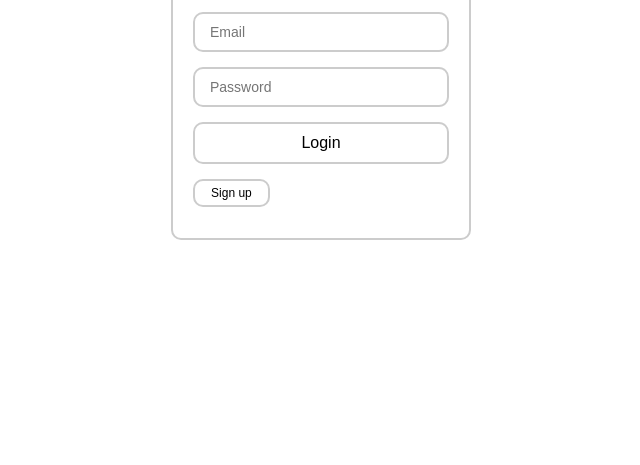
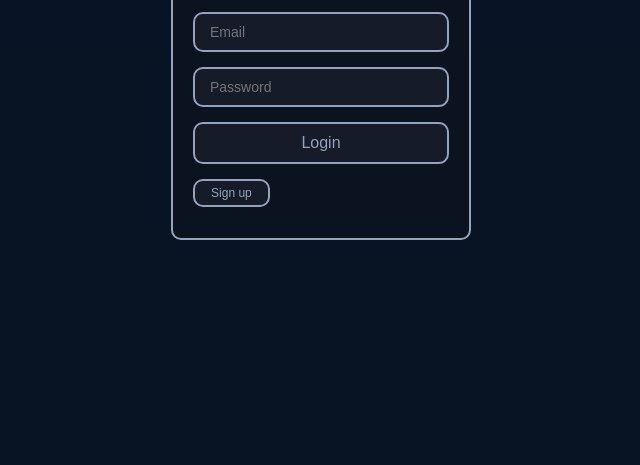
Before and after one commit to mrfiiqane/Al-Tacaawun.com, a plain HTML site: page Singin.html in a window 1280 px wide. Shown: the part 335-800 px from the top of the page, without its empty margins (319-959 px from the left). Drawn offline with Linux system fonts and the light colour scheme.

Commit message:
registration a wax ka badelay

```diff
--- a/Singin.html
+++ b/Singin.html
@@ -14,8 +14,15 @@
         padding: 0;
         box-sizing: border-box;
       }
+      :root{
+        --bg:#0f1724;            /* dark navy */
+        --card:#0b1220;
+        --muted:#94a3b8;
+        --glass: rgba(255,255,255,0.04);
+      }
 
       body {
+        background: linear-gradient(180deg,#071028 30%, #081424 50%);
         width: 100%;
         height: 100vh;
         display: flex;
@@ -23,14 +30,16 @@
         align-items: center;
       }
       .title {
-        color: #5c6ac4;
+        color: var(--muted);
       }
       .form {
-        border: 2px solid #ccc;
+        background-color: var(--card);
+        border: 2px solid var(--muted);
         padding: 35px 20px;
         border-radius: 10px;
         width: 300px;
         height: 350px;
+        color: var(--muted);
       }
       h1 {
         text-align: center;
@@ -43,35 +52,36 @@
       input {
         padding: 10px 15px;
         margin-bottom: 15px;
+        color: wheat;
         width: 100%;
-        border: 2px solid #ccc;
+        border: 2px solid var(--muted);
         outline: none;
         font-size: 14px;
         font-family: Poppins, Sans-Serif;
         border-radius: 10px;
+        background-color: var(--glass);
       }
       button {
-        background-color: white;
-        color: black;
-        border: none;
+        background-color: var(--glass);
+        color: var(--muted);
         padding: 10px 15px;
         margin-bottom: 15px;
         width: 100%;
-        border: 2px solid #ccc;
         outline: none;
         font-size: 16px;
         font-family: Poppins, Sans-Serif;
         border-radius: 10px;
+        border: 2px solid var(--muted);
         cursor: pointer;
       }
       a {
-        background-color: white;
-        color: black;
+        background-color: var(--glass);
+        color: var(--muted);
         border: none;
         padding: 5px 8px;
         margin-bottom: 15px;
         width: 30%;
-        border: 2px solid #ccc;
+        border: 2px solid var(--muted);
         outline: none;
         font-size: 12px;
         font-family: Poppins, Sans-Serif;
--- a/style.css
+++ b/style.css
@@ -12,7 +12,7 @@
     html,body{height:100%}
     body{
       margin:0;
-      background: linear-gradient(180deg,#071028 0%, #081424 100%);
+      background: linear-gradient(180deg,#071028 30%, #081424 50%);
       color:#e6eef8;
       -webkit-font-smoothing:antialiased;
       -moz-osx-font-smoothing:grayscale;
```
Also changed, not shown: singup.html (+20 -10 lines).
